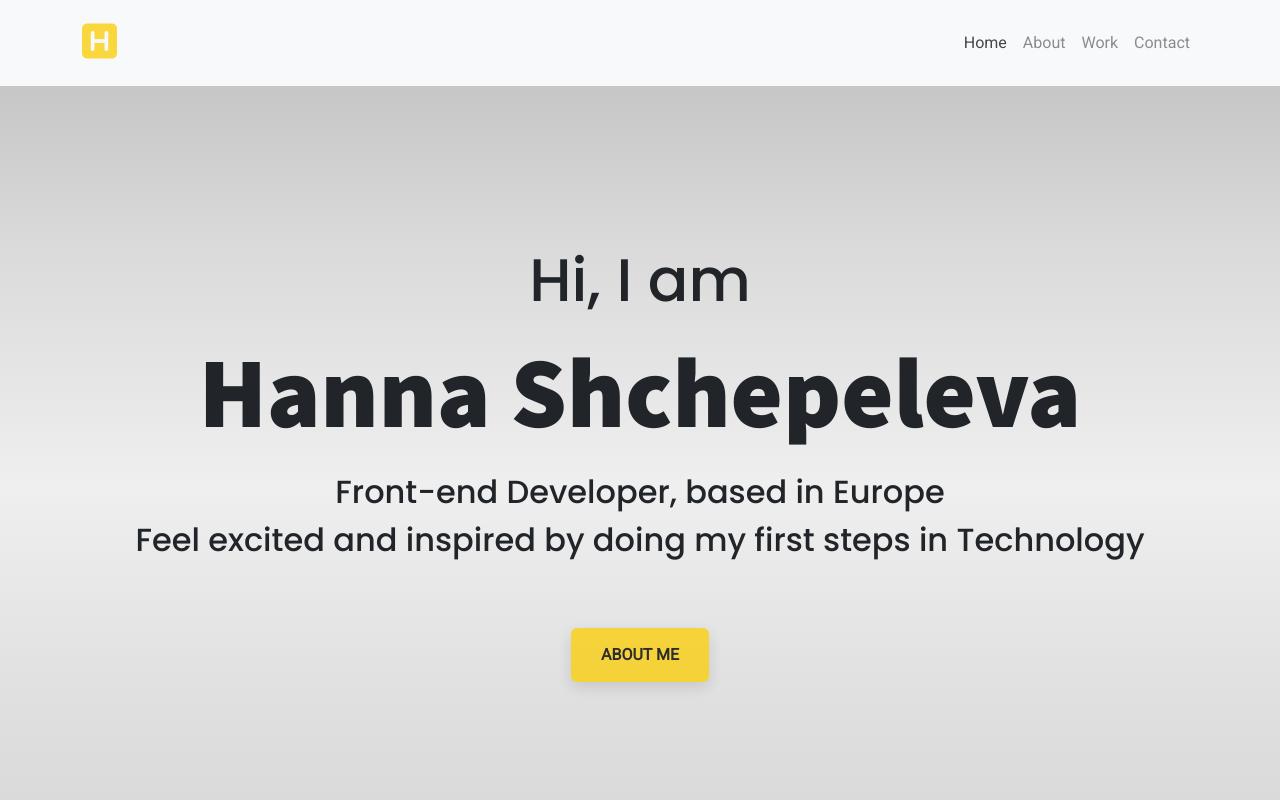
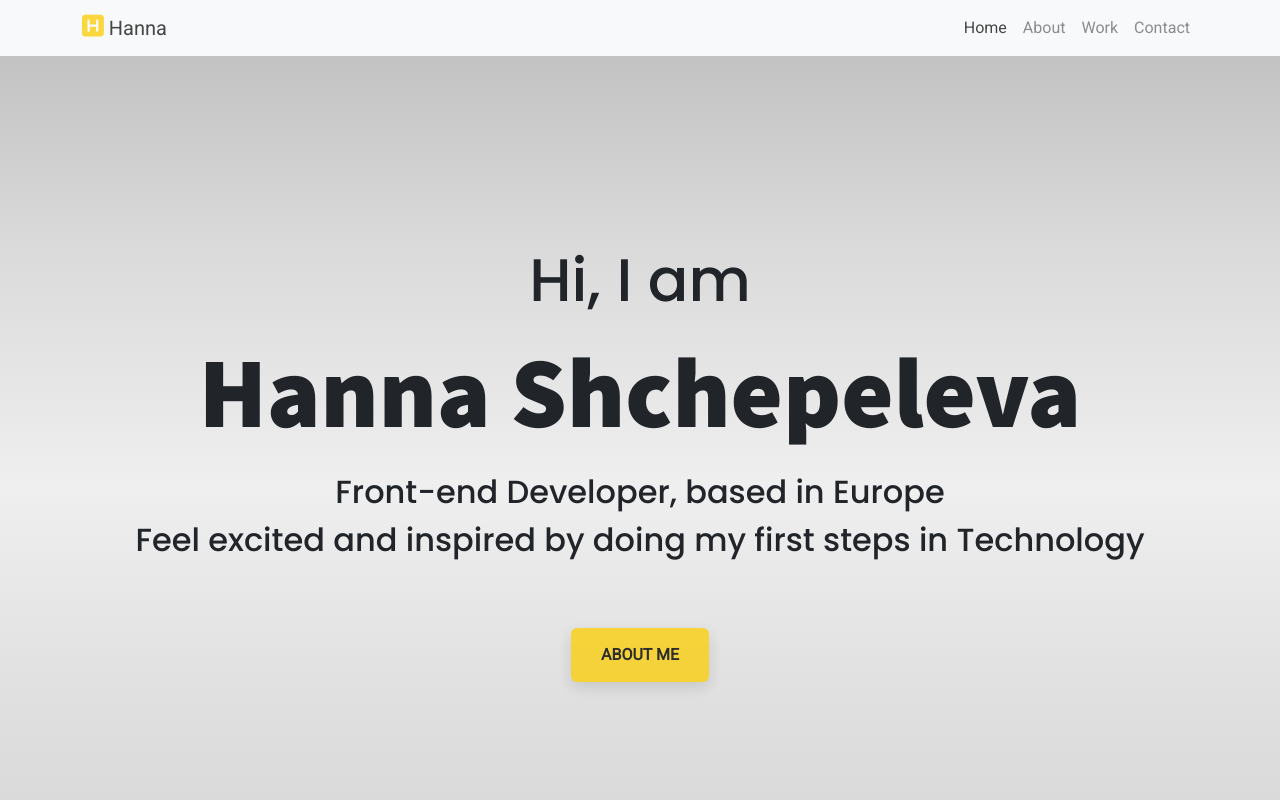
Before and after one commit to Hanna-Mik/portfolio-hanna-shchepeleva, a plain HTML site: page index.html in a window 1280 px wide. Shown: the top 800 px of the page. Drawn offline with nearby package versions, Linux system fonts and the light colour scheme.

Commit message:
navbar and github link fixed

```diff
--- a/index.html
+++ b/index.html
@@ -32,9 +32,9 @@
   <body>
     <nav class="navbar navbar-expand-lg fixed-top bg-light">
       <div class="container">
-        <a class="navbar-brand logo" href="#"
-          ><i class="fa-solid fa-square-h"></i
-        ></a>
+        <a class="navbar-brand d-inline-block align-text-top" href="#"
+          ><i class="fa-solid fa-square-h logo"></i> Hanna</a
+        >
         <button
           class="navbar-toggler"
           type="button"
@@ -178,7 +178,7 @@
           <p>
             This project was made with SheCodes and is open-soursed on
             <a
-              href="https://github.com/Hanna-Mik/portfolio-project"
+              href="https://github.com/Hanna-Mik/portfolio-hanna-shchepeleva"
               target="_blank"
               title="See this project on GitHub"
               class="github-link"
--- a/styles/style.css
+++ b/styles/style.css
@@ -28,7 +28,7 @@ footer {
   margin: 50px auto 50px;
 }
 .logo {
-  font-size: 40px;
+  font-size: 25px;
   color: var(--branding-color);
 }
 .hero {
@@ -145,7 +145,6 @@ footer .github-link:hover {
     text-align: center;
   }
   footer .email-link {
-  font-size: 20px;
-
-
+    font-size: 20px;
+  }
 }
```
